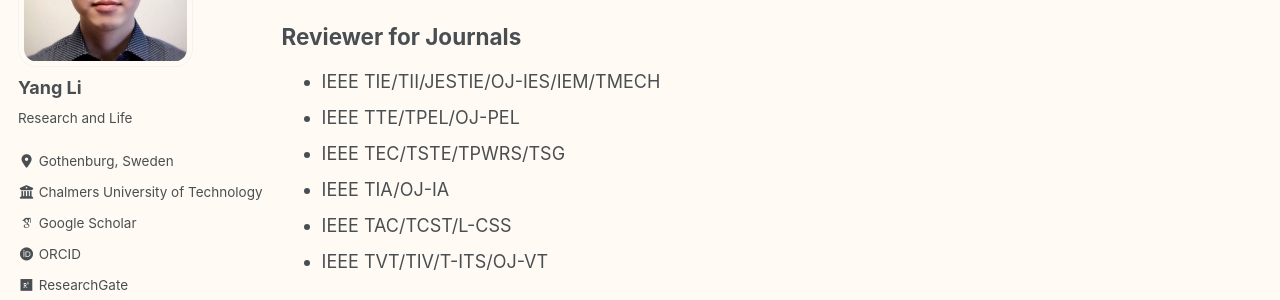
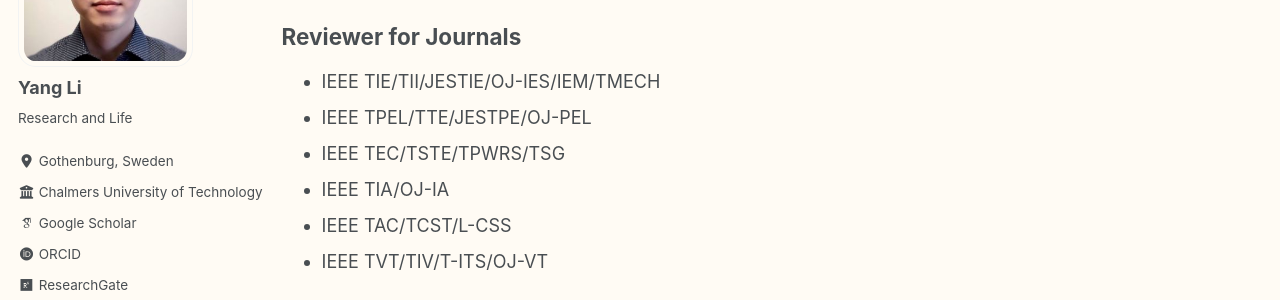
Before and after one commit to dannyli/dannyli.github.io, a Jekyll site: the page built from _pages/biography.md, in a window 1280 px wide and 900 px high, scrolled down 1383 px. Shown: the part 153-453 px from the top of the window. Built offline with Jekyll 4.4.1, drawn with Linux system fonts in a browser that asks for light colours; some web fonts are replaced.

Commit message:
Update biography.md

```diff
--- a/_pages/biography.md
+++ b/_pages/biography.md
@@ -47,7 +47,7 @@ Conference Services
 Reviewer for Journals
 ------
 - IEEE TIE/TII/JESTIE/OJ-IES/IEM/TMECH
-- IEEE TTE/TPEL/OJ-PEL
+- IEEE TPEL/TTE/JESTPE/OJ-PEL
 - IEEE TEC/TSTE/TPWRS/TSG
 - IEEE TIA/OJ-IA
 - IEEE TAC/TCST/L-CSS
```
